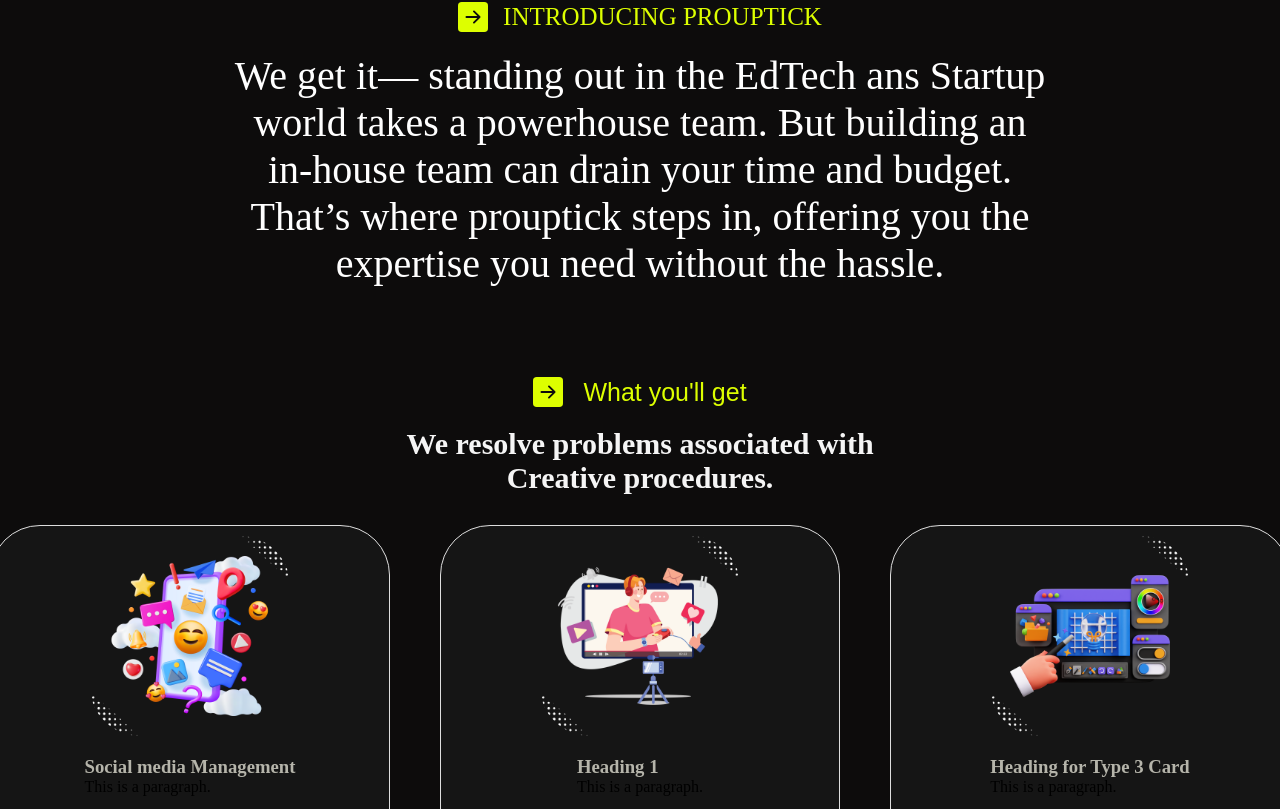
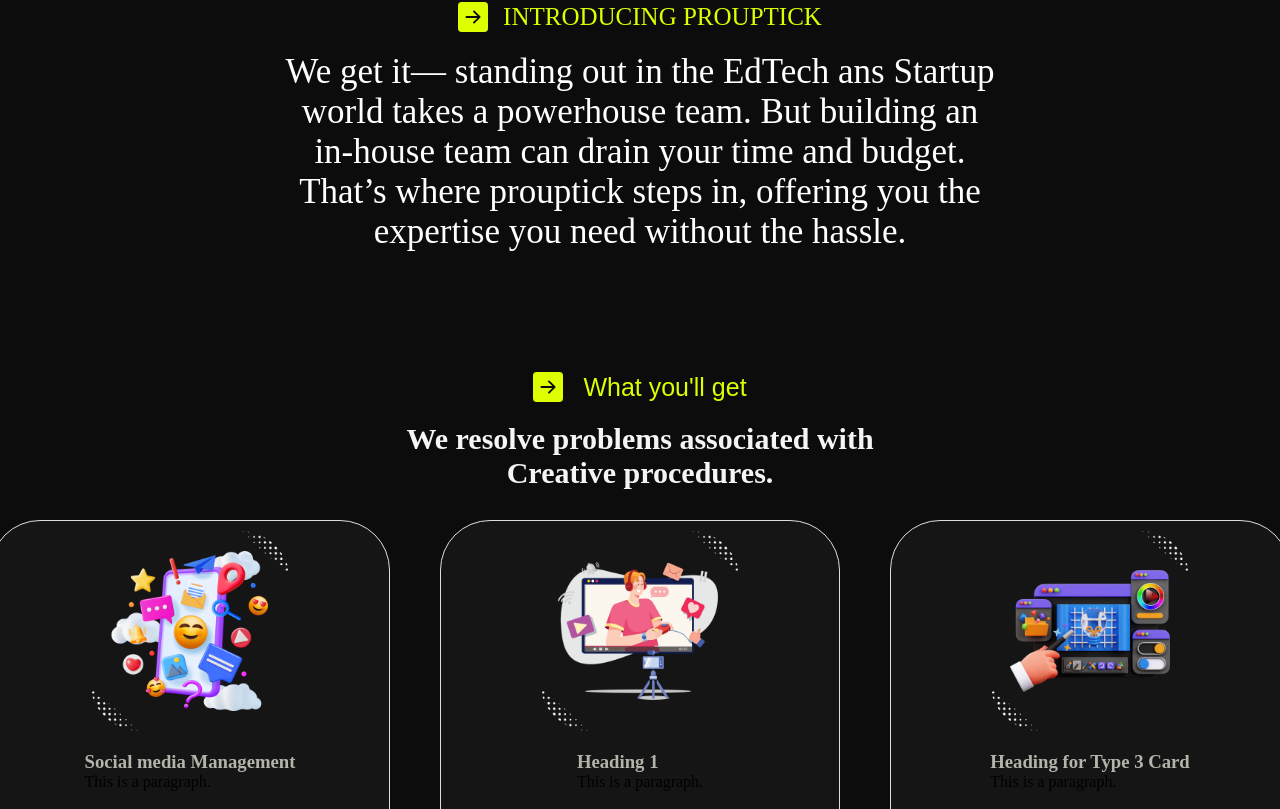
Before and after one commit to Captainanujm/Prouptick, a React (Vite) app: page / in a window 1280 px wide. Shown: the part 791-1600 px from the top of the page. Built offline with nearby package versions, Linux system fonts and the light colour scheme; a web font is replaced by a local one.

Commit message:
commit changes

```diff
--- a/package.json
+++ b/package.json
@@ -14,6 +14,7 @@
     "leaflet": "^1.9.4",
     "react": "^18.3.1",
     "react-dom": "^18.3.1",
+    "react-faq-component": "^1.3.4",
     "react-intersection-observer": "^9.13.1",
     "react-leaflet": "^4.2.1"
   },
--- a/src/App.jsx
+++ b/src/App.jsx
@@ -4,16 +4,16 @@
 import Hero from "./Hero/Hero";
 import Introducing from "./Introducing/Introducing";
 import Services from "./Services/Services.jsx";
-import MapComponent from "./MapComponent/Map.jsx";
-import Calendly from "./CalendlyEmbed/Calendly.jsx";
+import FAQSection from "./FAQ/FAQ.jsx";
+// import MapComponent from "./MapComponent/Map.jsx";
+// import Calendly from "./CalendlyEmbed/Calendly.jsx";
 function App(){
     return (<div className="App">
       <Nav/>
       <Hero/>
       <Introducing/>
       <Services/>
-       {/* <MapComponent/>
-       <Calendly/> */}
+      <FAQSection/>
     </div>)
 }
 export default App;
--- /dev/null
+++ b/src/FAQ/FAQ.jsx
@@ -0,0 +1,34 @@
+import React from 'react';
+import Faq from 'react-faq-component';
+
+const data = {
+  title: "Frequently Asked Questions",
+  rows: [
+    {
+      title: "Who is Padhle Akshay?",
+      content: "This app helps users communicate seamlessly."
+    },
+    {
+      title: "Who is the owner of Padhle Akshay?",
+      content: "Click the sign-up button at the top-right corner."
+    },
+    {
+        title: "Is Padhle Akshay Free?",
+        content: "Click the sign-up button at the top-right corner."
+      },
+      {
+        title: "Which is the best Youtube channel for class 10th?",
+        content: "Click the sign-up button at the top-right corner."
+      },
+      {
+        title: "Is 33 days challenge book worth it?",
+        content: "Click the sign-up button at the top-right corner."
+      },
+  ],
+};
+
+const FAQSection = () => {
+  return <Faq data={data} />;
+};
+
+export default FAQSection;
--- a/src/Introducing/Introducing.css
+++ b/src/Introducing/Introducing.css
@@ -20,8 +20,8 @@
         flex-direction: column;
         align-items: center;
         p{
-            margin:0px;
-            font-size: 40px;
+            /* margin:0px; */
+            font-size: 35px;
             color:white;
         }
     }
--- a/src/Introducing/Introducing.jsx
+++ b/src/Introducing/Introducing.jsx
@@ -7,9 +7,9 @@
         threshold:0.6,
     })
     return( <motion.div ref={ref}
-        initial={{ opacity: 0, y: 70 }}
+        initial={{ opacity: 0, y: 60 }}
         animate={inView?{ opacity: 1, y: 0} :{}}
-        transition={{ duration: 0.7}}
+        transition={{ duration: 0.9}}
       >
     <div className="intro">
         <div className="heading-intro">
--- a/src/Services/Services.css
+++ b/src/Services/Services.css
@@ -1,5 +1,5 @@
 .services{
-    margin-top:90px;
+    margin-top:120px;
     display: flex;
     flex-direction: column;
     gap:20px;
@@ -11,7 +11,7 @@
         align-items: center;
         font-family: Arial, sans-serif;
         font-size: 25px;
-        font-weight: 500;
+        font-weight: 400;
     }
     .service-body{
         display: flex;
@@ -64,7 +64,7 @@
     .sec-1-content:hover{
         cursor: pointer;
         transform: scale(1.02);
-        box-shadow: 0 0 10px rgba(255, 0, 150, 0.8),
+        box-shadow: 0 0 10px rgba(181, 78, 37, 0.8),
         0 0 20px rgba(255, 0, 150, 0.6),
         0 0 40px rgba(255, 0, 150, 0.4);
         gap:15px;
```
Also changed, not shown: 1 other file (tests, documents, lock files or other folders).
